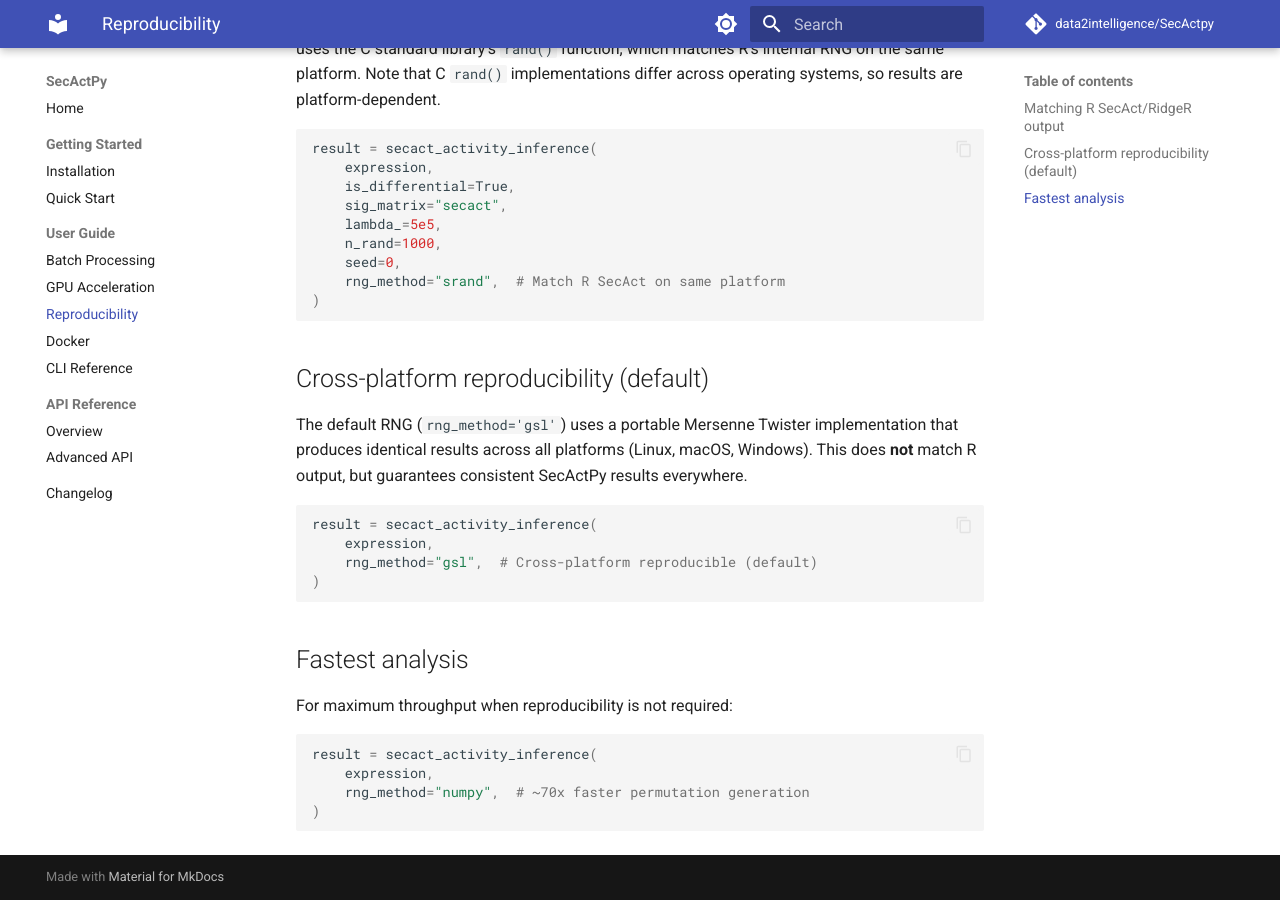
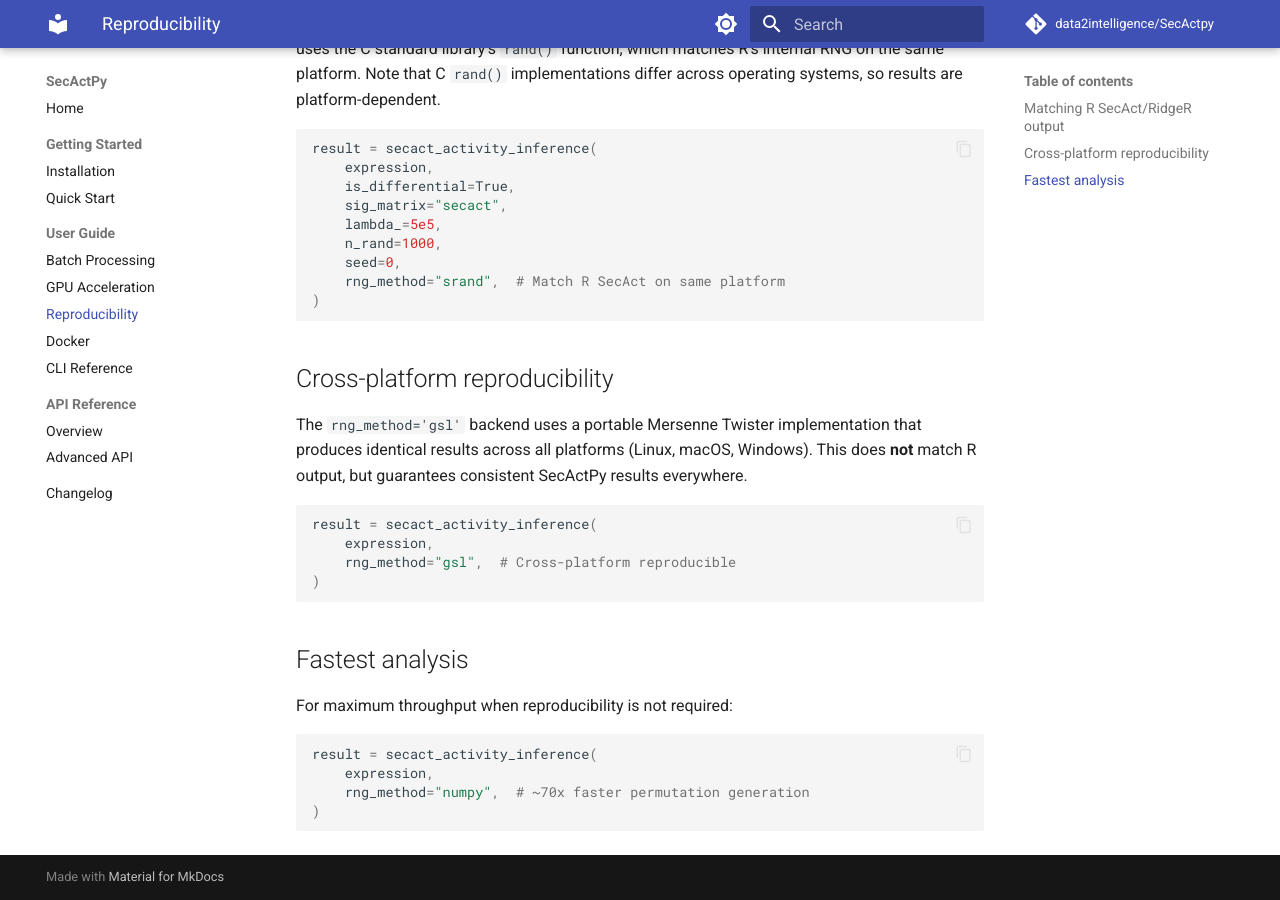
Before and after one commit to data2intelligence/SecActpy, an MkDocs documentation site: the page built from docs/reproducibility.md, in a window 1280 px wide and 900 px high, scrolled down 567 px. Built offline with MkDocs 1.6.1 and Material for MkDocs 9.7.7, drawn with Linux system fonts in a browser that asks for light colours; comment, search, counter and statistics services are not loaded.

Commit message:
Fix RNG default documentation: actual default is srand, not gsl

````diff
--- a/docs/reproducibility.md
+++ b/docs/reproducibility.md
@@ -28,9 +28,9 @@ result = secact_activity_inference(
 )
 ```
 
-## Cross-platform reproducibility (default)
+## Cross-platform reproducibility
 
-The default RNG (`rng_method='gsl'`) uses a portable Mersenne Twister
+The `rng_method='gsl'` backend uses a portable Mersenne Twister
 implementation that produces identical results across all platforms (Linux,
 macOS, Windows). This does **not** match R output, but guarantees consistent
 SecActPy results everywhere.
@@ -38,7 +38,7 @@ SecActPy results everywhere.
 ```python
 result = secact_activity_inference(
     expression,
-    rng_method="gsl",  # Cross-platform reproducible (default)
+    rng_method="gsl",  # Cross-platform reproducible
 )
 ```
 
````
Also changed, not shown: README.md (+2 -2 lines), docs/api_reference.md (+1 -1 lines).
